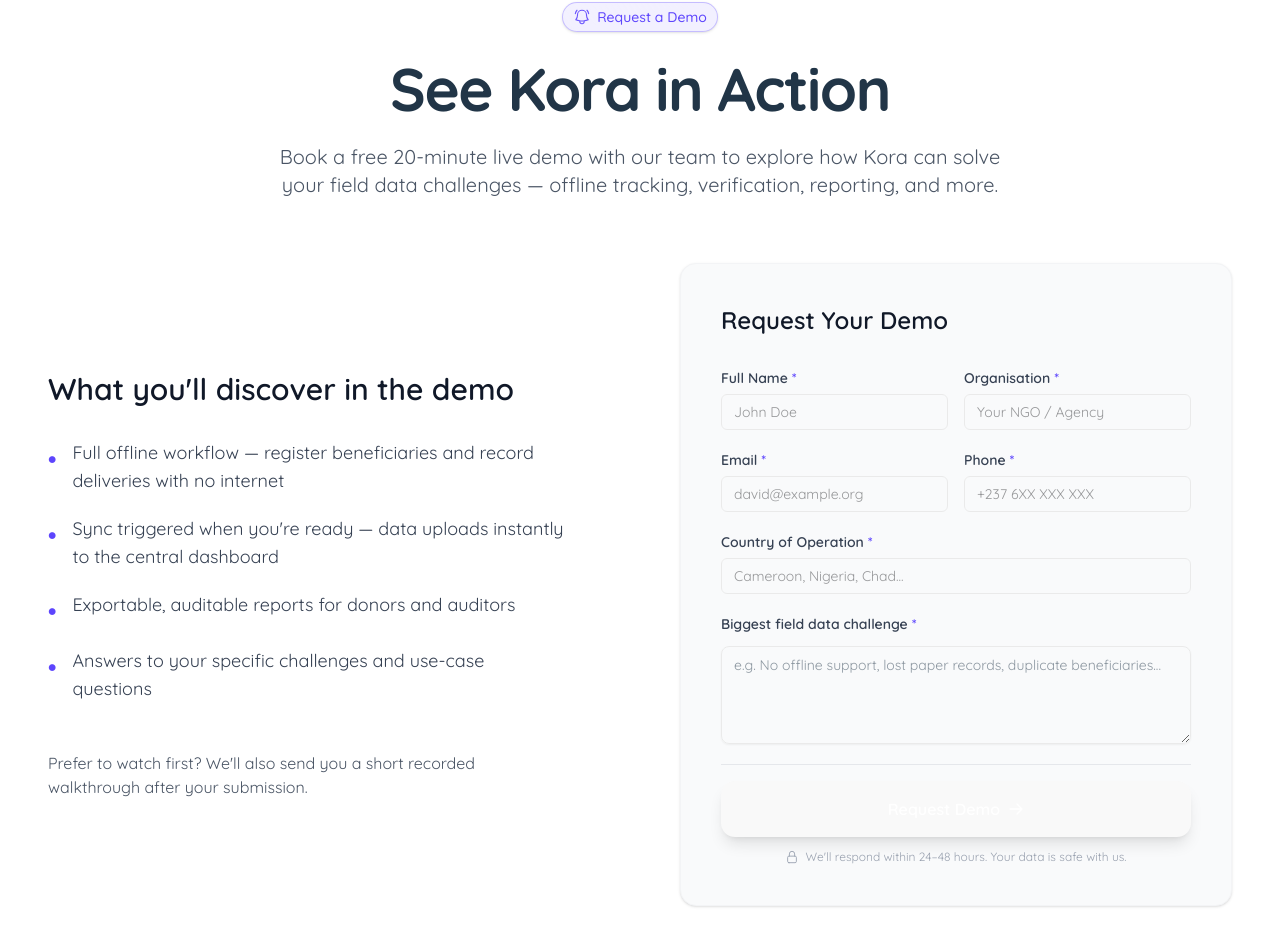
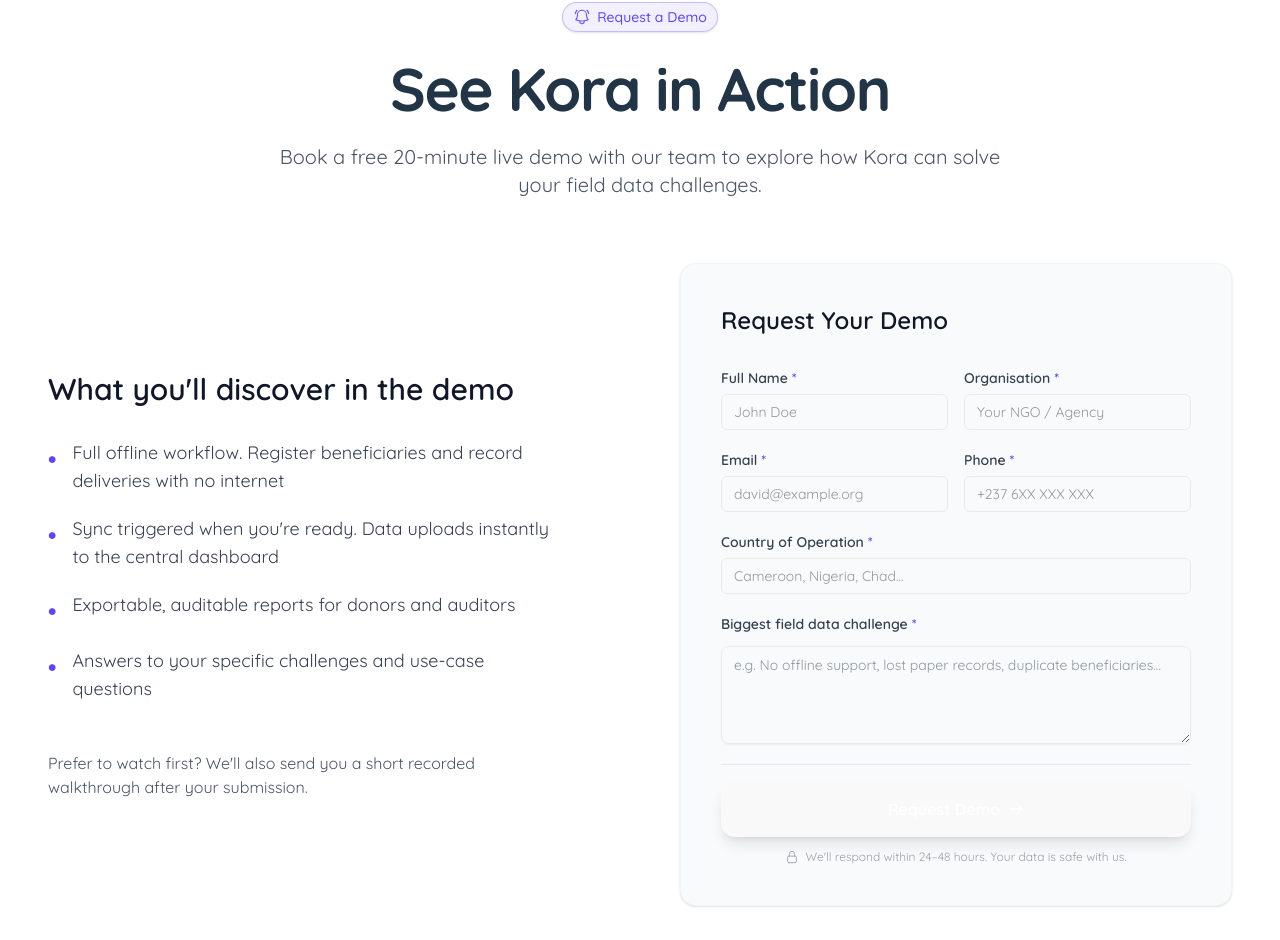
Before and after one commit to Kora-ngo/website, a React (Vite) app: page / in a window 1280 px wide. Shown: the part 6136-7076 px from the top of the page. Built offline with nearby package versions, Linux system fonts and the light colour scheme.

Commit message:
dealing with some typo

```diff
--- a/src/layouts/home/home-demo-section.tsx
+++ b/src/layouts/home/home-demo-section.tsx
@@ -80,7 +80,7 @@
           </h2>
 
           <p className="mt-6 text-xl text-gray-600 max-w-3xl mx-auto">
-            Book a free 20-minute live demo with our team to explore how Kora can solve your field data challenges — offline tracking, verification, reporting, and more.
+            Book a free 20-minute live demo with our team to explore how Kora can solve your field data challenges.
           </p>
         </div>
 
@@ -101,11 +101,11 @@
             <ul className="space-y-5 text-lg text-gray-700">
               <li className="flex items-start gap-4">
                 <span className="text-primary text-2xl font-bold mt-1">•</span>
-                <span>Full offline workflow — register beneficiaries and record deliveries with no internet</span>
+                <span>Full offline workflow. Register beneficiaries and record deliveries with no internet</span>
               </li>
               <li className="flex items-start gap-4">
                 <span className="text-primary text-2xl font-bold mt-1">•</span>
-                <span>Sync triggered when you're ready — data uploads instantly to the central dashboard</span>
+                <span>Sync triggered when you're ready. Data uploads instantly to the central dashboard</span>
               </li>
               <li className="flex items-start gap-4">
                 <span className="text-primary text-2xl font-bold mt-1">•</span>
```
